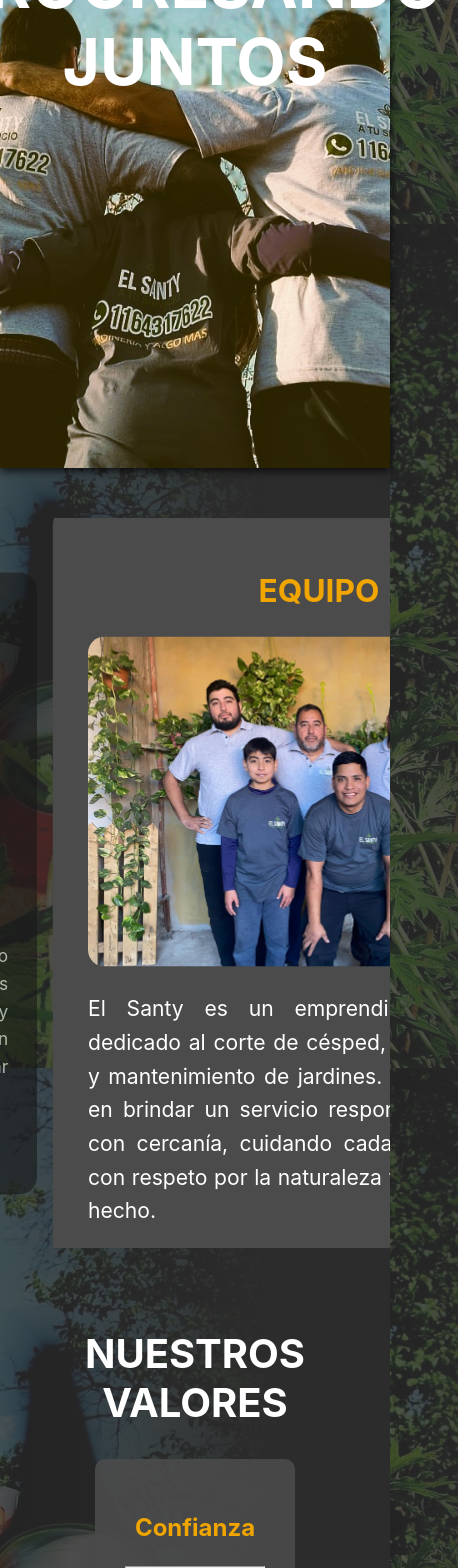
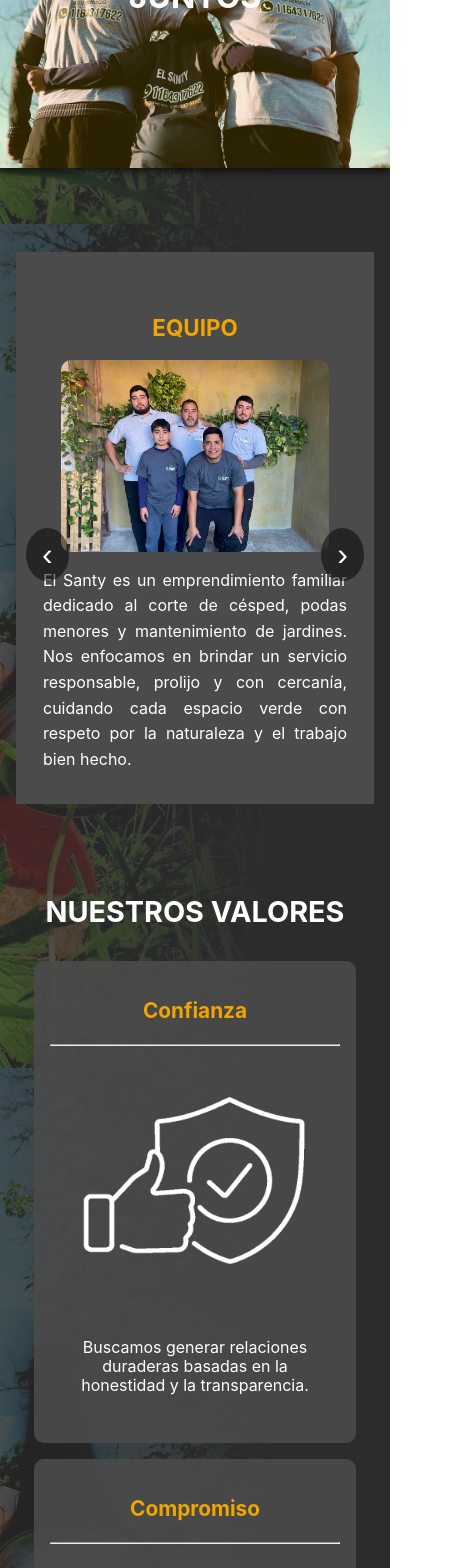
Before and after one commit to DevepMau/jardin-web, a React (Create React App) app: page / in a window 390 px wide. Shown: the part 3996-5564 px from the top of the page, 458 px wide, since content can reach past the window. Built offline with nearby package versions, Linux system fonts and the light colour scheme.

Commit message:
Se agrego diseño responsivo a About y Carousel

```diff
--- a/src/components/Carousel.css
+++ b/src/components/Carousel.css
@@ -75,3 +75,79 @@
         border-radius: 15px;
     }
 }
+
+/* Diseño responsivo */
+
+@media (max-width: 768px) {
+  .carousel-container {
+    position: relative;
+    display: flex;
+    justify-content: center;
+    align-items: center;
+  }
+
+  .carousel {
+    justify-content: center;
+    width: 100%;
+  }
+
+  .card {
+    display: none;
+  }
+
+  .card.active {
+    display: block;
+    transform: scale(1);
+    opacity: 1;
+    width: 90vw;
+    margin: 0 auto;
+  }
+
+  .carousel-btn {
+    position: absolute;
+    top: 50%;
+    padding: 0.5rem 1rem;
+    background-color: rgba(0,0,0,0.5);
+    border-radius: 50%;
+    z-index: 10;
+  }
+
+  .carousel-btn:hover {
+    transform: none;
+}
+
+  .carousel-btn.left {
+    left: 10px;
+  }
+
+  .carousel-btn.right {
+    right: 10px;
+  }
+
+  .carousel h2 {
+    font-size: 1.4rem;
+    text-align: center;
+  }
+
+  .carousel p {
+    font-size: 1rem;
+    padding: 0 1rem;
+  }
+
+  .carousel-mision img,
+  .carousel-vision img {
+    width: 50%;
+    height: auto;
+    margin: 1rem auto;
+    display: block;
+    border-radius: 10px;
+  }
+
+  .carousel-description img {
+    width: 80%;
+    height: auto;
+    margin: 1rem auto;
+    display: block;
+    border-radius: 10px;
+  }
+}
--- a/src/pages/About.css
+++ b/src/pages/About.css
@@ -89,3 +89,55 @@
   text-align: center;
   line-height: 1.2;
 }
+
+/* diseño responsivo */
+
+@media (max-width: 768px) {
+  .about-hero {
+    height: 300px;
+    background-position: center;
+  }
+
+  .about-hero h1 {
+    font-size: 2rem;
+    top: 10%;
+    text-align: center;
+  }
+
+  .about-body {
+    flex-direction: column;
+    padding: 1rem;
+  }
+
+  .about-values {
+    padding: 2rem 1rem;
+  }
+
+  .about-values h2 {
+    font-size: 1.8rem;
+  }
+
+  .value-item {
+    max-width: 90%;
+    height: auto;
+    padding-bottom: 1rem;
+  }
+
+  .value-item img {
+    max-width: 80%;
+    height: auto;
+  }
+
+  .item-content {
+    padding: 1rem;
+  }
+
+  .value-item h3 {
+    font-size: 1.3rem;
+  }
+
+  .value-item p {
+    font-size: 1rem;
+    padding: 0 1rem;
+  }
+}
```
